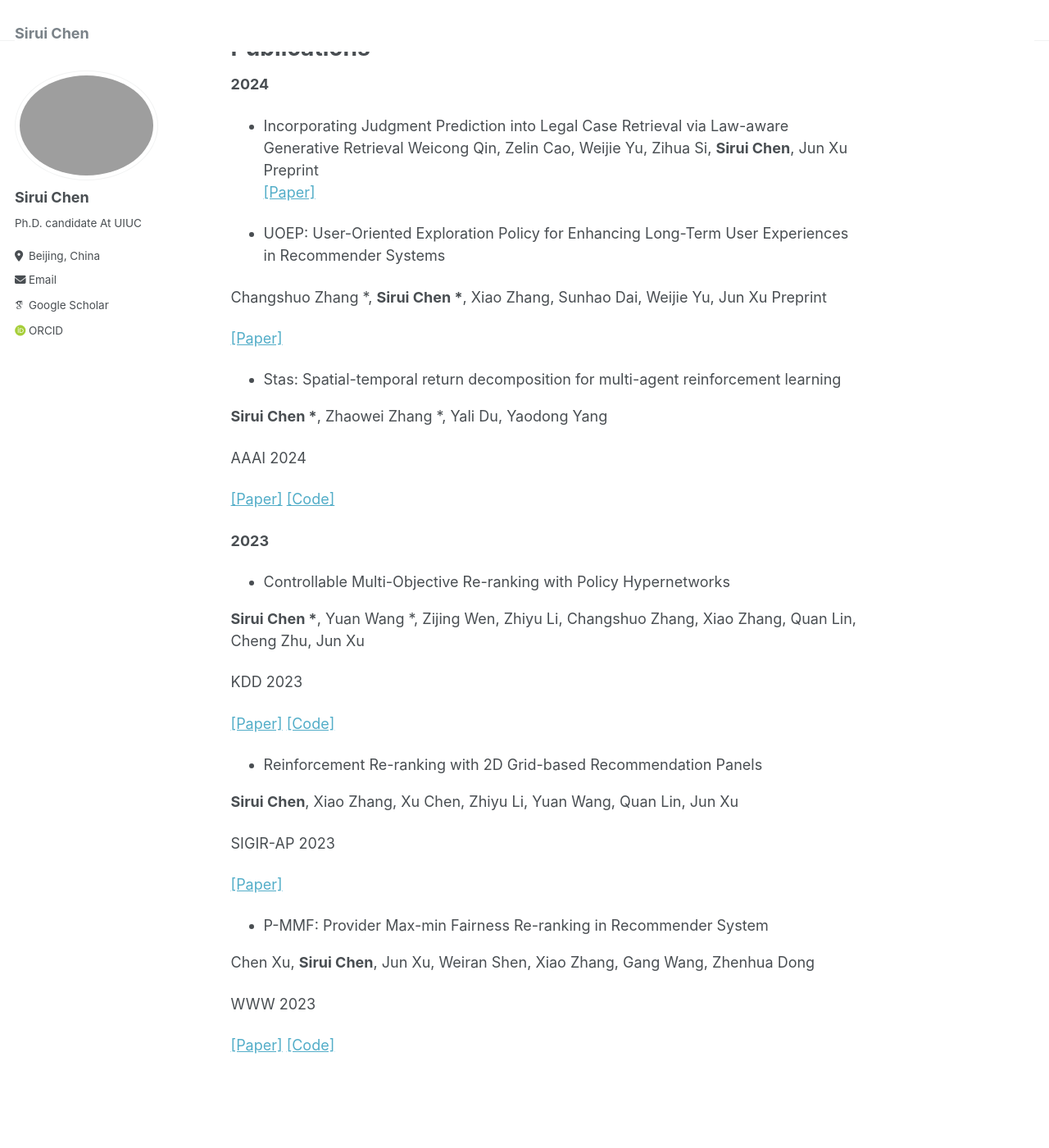
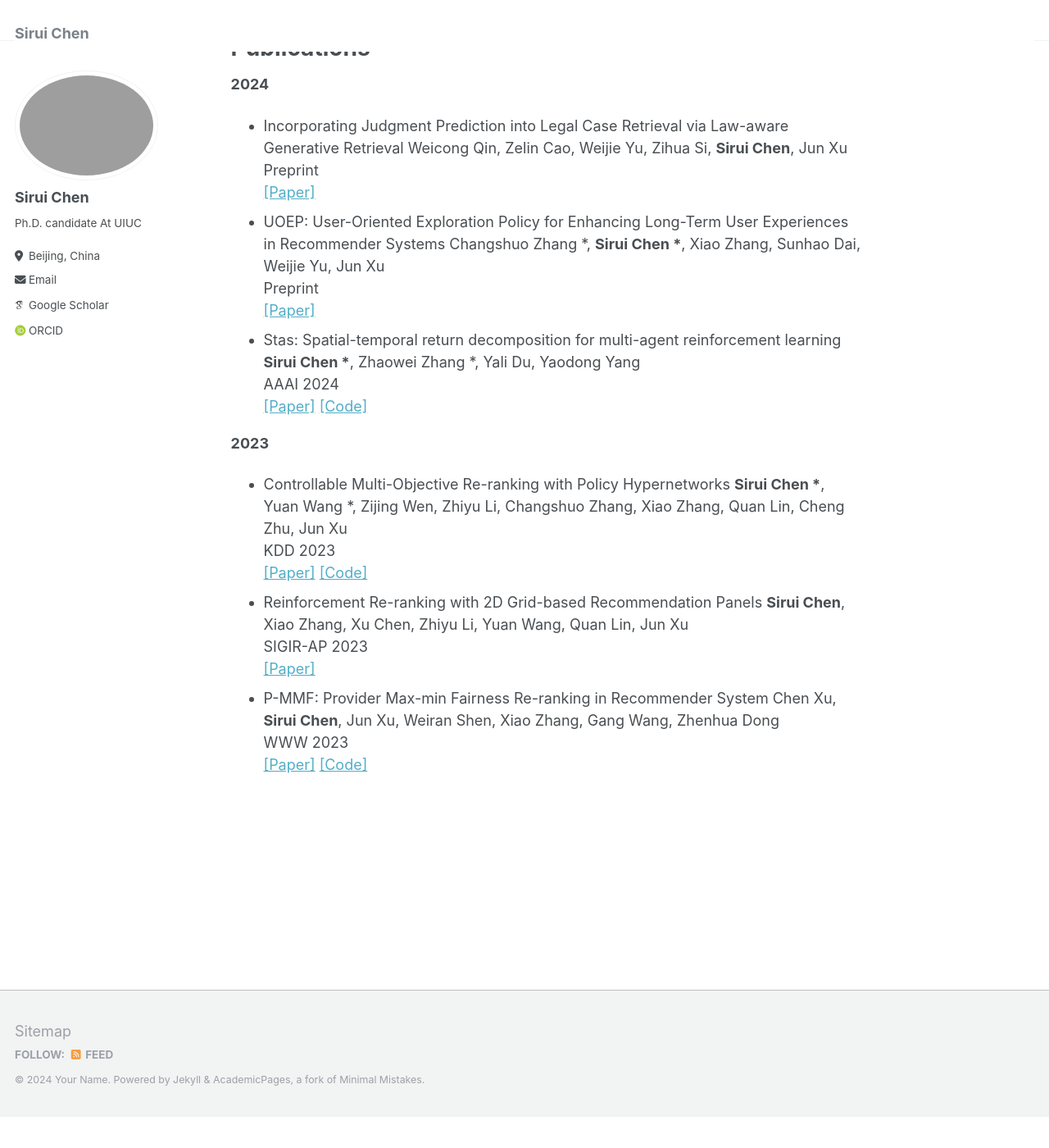
Before and after one commit to csr16/csr16.github.io, a Jekyll site: the page built from _pages/about.md, in a window 1280 px wide and 1400 px high, scrolled down 299 px. Shown: the whole window at 82% size. Built offline with Jekyll 4.4.1, drawn with Linux system fonts in a browser that asks for light colours; some web fonts are replaced; after the commit the page ends 1662 px from its top, so only the background shows below that.

Commit message:
udpate 0312

```diff
--- a/_pages/about.md
+++ b/_pages/about.md
@@ -14,49 +14,29 @@ The long-term goal of my research is to develop a reliable and controllable AI s
 Publications
 ======
 **2024**
-
 - Incorporating Judgment Prediction into Legal Case Retrieval via Law-aware Generative Retrieval
 Weicong Qin, Zelin Cao, Weijie Yu, Zihua Si, __Sirui Chen__, Jun Xu<br>
 Preprint<br>
 [[Paper]](https://arxiv.org/abs/2312.09591)<br>
-
 - UOEP: User-Oriented Exploration Policy for Enhancing Long-Term User Experiences in Recommender Systems
-
-Changshuo Zhang *, __Sirui Chen *__, Xiao Zhang, Sunhao Dai, Weijie Yu, Jun Xu
-Preprint
-
-[[Paper]](https://arxiv.org/abs/2401.09034)
-
+Changshuo Zhang *, __Sirui Chen *__, Xiao Zhang, Sunhao Dai, Weijie Yu, Jun Xu<br>
+Preprint<br>
+[[Paper]](https://arxiv.org/abs/2401.09034)<br>
 - Stas: Spatial-temporal return decomposition for multi-agent reinforcement learning
-
-__Sirui Chen *__, Zhaowei Zhang *, Yali Du, Yaodong Yang
-
-AAAI 2024
-
-[[Paper]](https://arxiv.org/abs/2304.07520) [[Code]](https://github.com/zowiezhang/STAS)
+__Sirui Chen *__, Zhaowei Zhang *, Yali Du, Yaodong Yang<br>
+AAAI 2024<br>
+[[Paper]](https://arxiv.org/abs/2304.07520) [[Code]](https://github.com/zowiezhang/STAS)<br>
 
 **2023**
-
 - Controllable Multi-Objective Re-ranking with Policy Hypernetworks
-
-__Sirui Chen *__, Yuan Wang *, Zijing Wen, Zhiyu Li, Changshuo Zhang, Xiao Zhang, Quan Lin, Cheng Zhu, Jun Xu
-
-KDD 2023
-
-[[Paper]](https://dl.acm.org/doi/abs/10.1145/3580305.3599796?casa_token=0LtqSmC5JUQAAAAA:WMiWAkudR7D3HnJI83S5Hfmr9AM31TjIgnW4uf47pBJRlcx-UyQ0yf4bBD8IY5UcQ9akj1yfULHa) [[Code]](https://github.com/lyingCS/Controllable-Multi-Objective-Reranking)
-
+__Sirui Chen *__, Yuan Wang *, Zijing Wen, Zhiyu Li, Changshuo Zhang, Xiao Zhang, Quan Lin, Cheng Zhu, Jun Xu<br>
+KDD 2023<br>
+[[Paper]](https://dl.acm.org/doi/abs/10.1145/3580305.3599796?casa_token=0LtqSmC5JUQAAAAA:WMiWAkudR7D3HnJI83S5Hfmr9AM31TjIgnW4uf47pBJRlcx-UyQ0yf4bBD8IY5UcQ9akj1yfULHa) [[Code]](https://github.com/lyingCS/Controllable-Multi-Objective-Reranking)<br>
 - Reinforcement Re-ranking with 2D Grid-based Recommendation Panels
-
-__Sirui Chen__, Xiao Zhang, Xu Chen, Zhiyu Li, Yuan Wang, Quan Lin, Jun Xu
-
-SIGIR-AP 2023
-
-[[Paper]](https://dl.acm.org/doi/abs/10.1145/3624918.3625311?casa_token=FTOMSZ8OASAAAAAA:MRqqcE__k0emy7Z7WlsQy0XxENCYDn-AfVQwEaLwiMw1Gs50lGT2ScV308yiqX4htUyceVaCbVV9)
-
+__Sirui Chen__, Xiao Zhang, Xu Chen, Zhiyu Li, Yuan Wang, Quan Lin, Jun Xu<br>
+SIGIR-AP 2023<br>
+[[Paper]](https://dl.acm.org/doi/abs/10.1145/3624918.3625311?casa_token=FTOMSZ8OASAAAAAA:MRqqcE__k0emy7Z7WlsQy0XxENCYDn-AfVQwEaLwiMw1Gs50lGT2ScV308yiqX4htUyceVaCbVV9)<br>
 - P-MMF: Provider Max-min Fairness Re-ranking in Recommender System
-
-Chen Xu, __Sirui Chen__, Jun Xu, Weiran Shen, Xiao Zhang, Gang Wang, Zhenhua Dong
-
-WWW 2023
-
-[[Paper]](https://dl.acm.org/doi/abs/10.1145/3543507.3583296?casa_token=F51acjY5vuMAAAAA:zaoH21lA2vAK6kj0CShFe5XJI8AwaK6NhXj0qS4HND0XtSqsN-TCeZpwUcBsiBv7rK1NxxPBy5Ij) [[Code]](https://github.com/XuChen0427/P-MMF)
+Chen Xu, __Sirui Chen__, Jun Xu, Weiran Shen, Xiao Zhang, Gang Wang, Zhenhua Dong<br>
+WWW 2023<br>
+[[Paper]](https://dl.acm.org/doi/abs/10.1145/3543507.3583296?casa_token=F51acjY5vuMAAAAA:zaoH21lA2vAK6kj0CShFe5XJI8AwaK6NhXj0qS4HND0XtSqsN-TCeZpwUcBsiBv7rK1NxxPBy5Ij) [[Code]](https://github.com/XuChen0427/P-MMF)<br>
```
Also changed, not shown: 1 other file.
